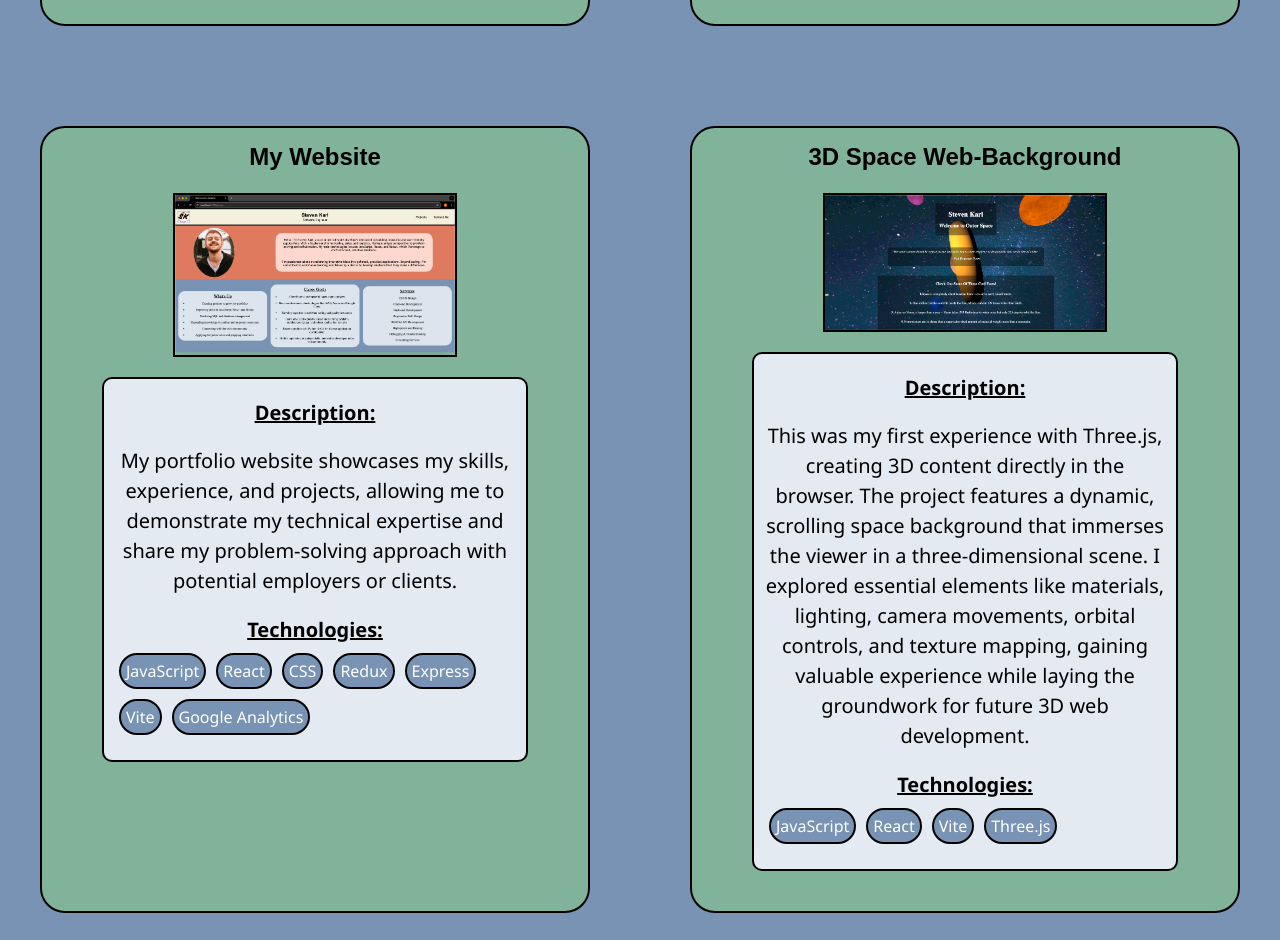
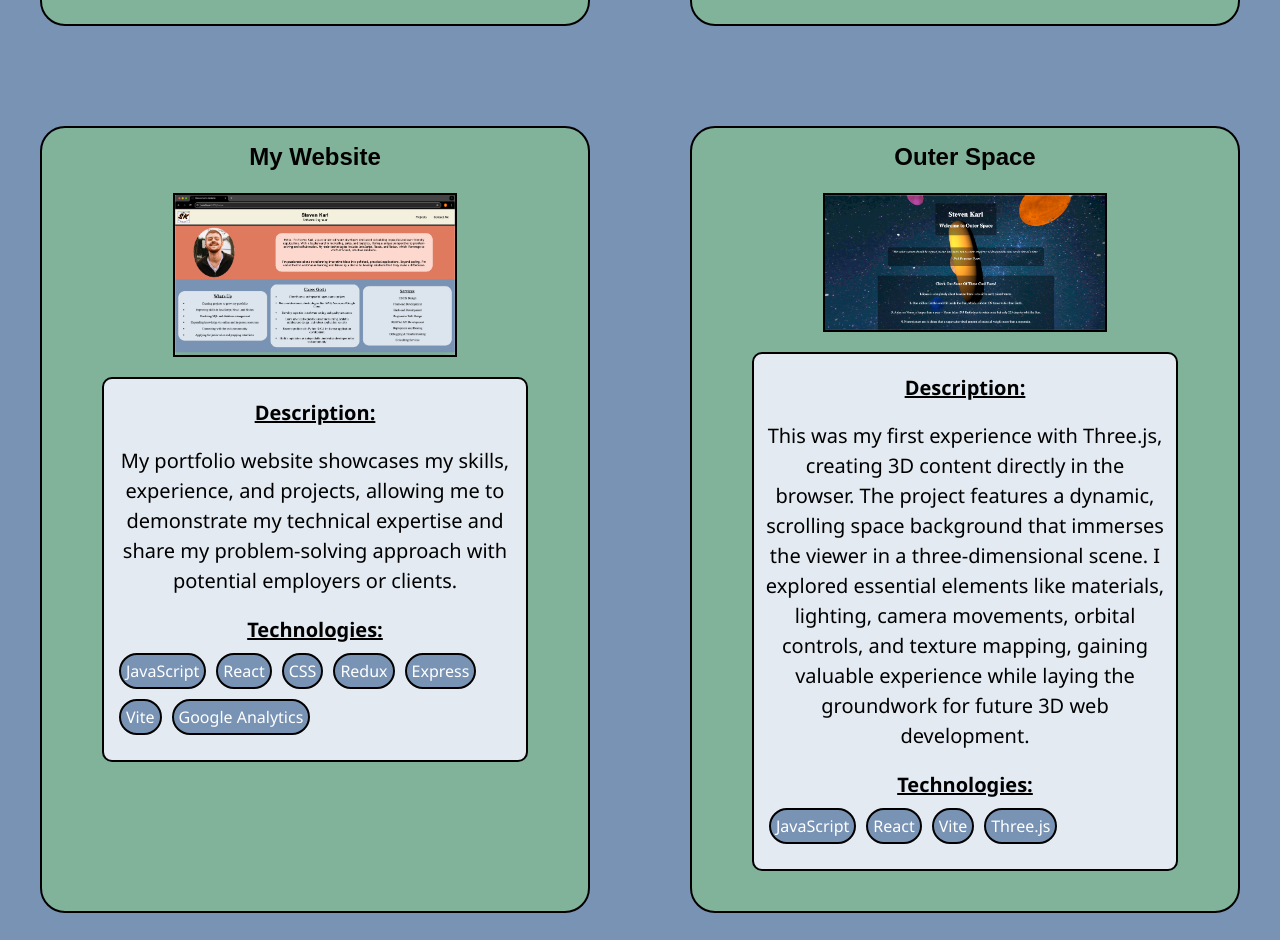
Before and after one commit to Sidewayswalker/Sidewayswalker.github.io, a React (Vite) app: page /home/Projects in a window 1280 px wide. Shown: the part 907-1847 px from the top of the page. Built offline with nearby package versions, Linux system fonts and the light colour scheme.

Commit message:
Outer Space Title

```diff
--- a/src/components/Projects/MyWork/Work4/Work4.jsx
+++ b/src/components/Projects/MyWork/Work4/Work4.jsx
@@ -12,7 +12,7 @@ function Work4() {
 
   return (
     <div className="work-container">
-      <h2 className="work-title">3D Space Web-Background</h2>
+      <h2 className="work-title">Outer Space</h2>
 
       {/* Conditionally render fullscreen view when `isFullscreen` is true */}
       {isFullscreen ? (
```
